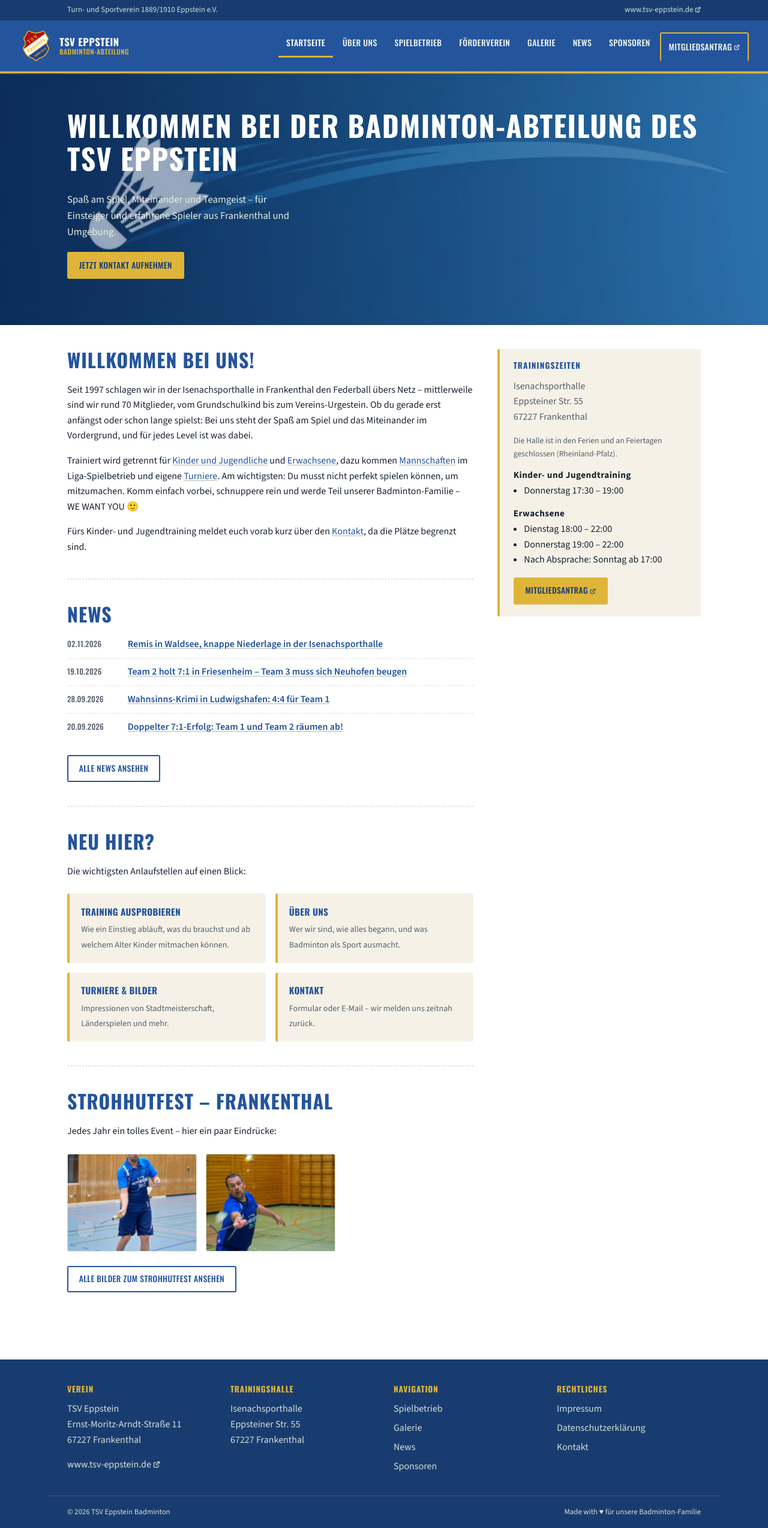
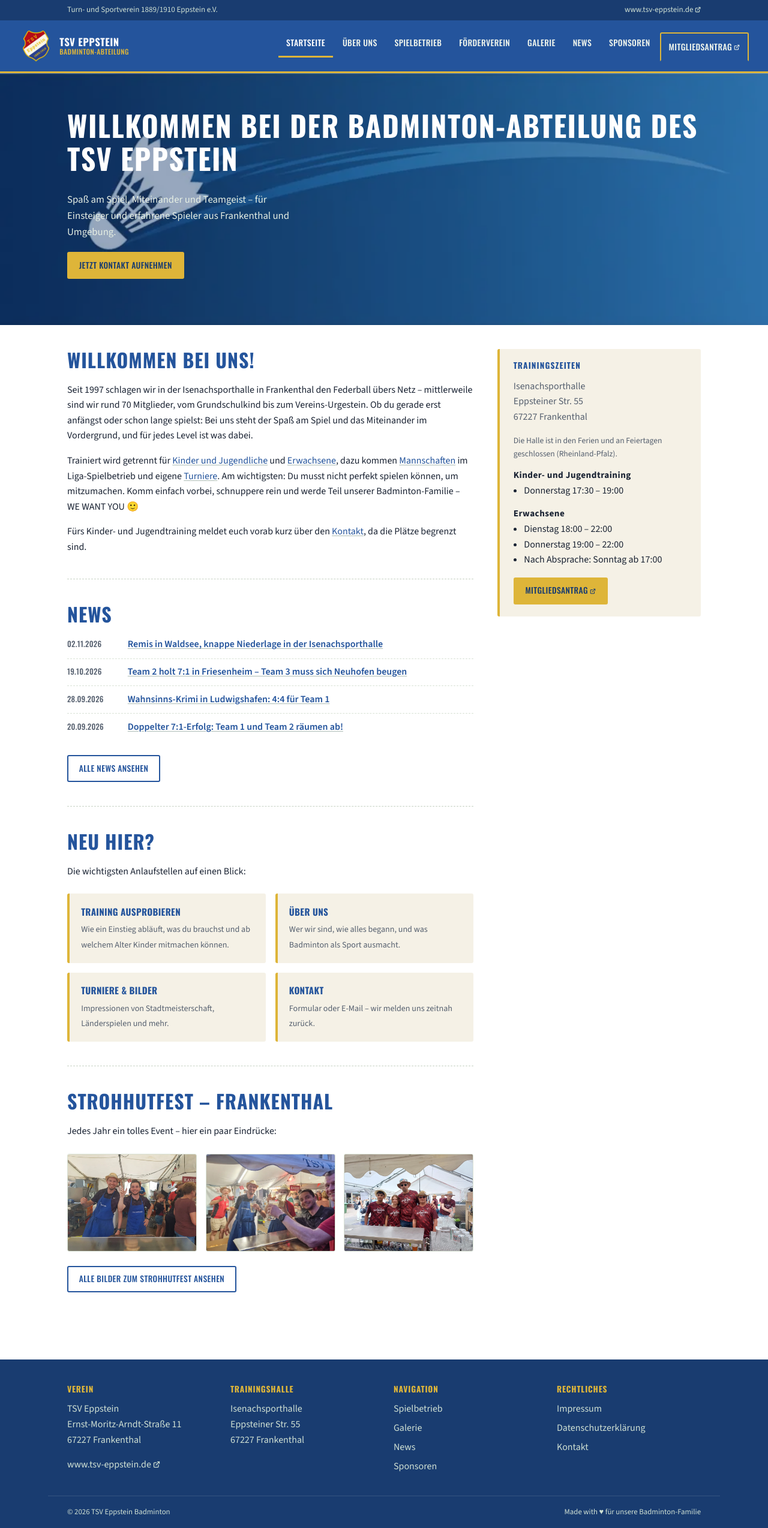
Before and after one commit to Forderverein-Badminton-in-Eppstein-e-V/website, a Jekyll site: the page built from index.html, in a window 1280 px wide. Shown: the whole page at 60% size. Built offline with Jekyll 4.4.1, drawn with Linux system fonts in a browser that asks for light colours.

Commit message:
Startseite: Strohhutfest-Platzhalter durch echte Bilder ersetzen
Drei Bilder aus der Strohhutfest-Galerie (shf-17, -23, -29) statt der
zwei Dummy-Vorschaubilder, die gelöscht wurden.

Co-Authored-By: Claude Opus 5.5 <noreply@anthropic.com>

```diff
--- a/index.html
+++ b/index.html
@@ -88,11 +88,14 @@ hero_cta_text: "Jetzt Kontakt aufnehmen"
       <h2>Strohhutfest &ndash; Frankenthal</h2>
       <p>Jedes Jahr ein tolles Event – hier ein paar Eindrücke:</p>
       <div class="gallery-grid">
-        <a href="/assets/img/site/strohhutfest-vorschau-1.jpg">
-          <img src="/assets/img/site/strohhutfest-vorschau-1-thumb.jpg" alt="Strohhutfest Eindruck 1">
+        <a href="/assets/img/gallery/strohhutfest/shf-17.webp">
+          <img src="/assets/img/gallery/strohhutfest/shf-17.webp" alt="Zwei gut gelaunte Helfer in TSV-Schürzen am Grill unseres Strohhutfest-Stands" loading="lazy">
         </a>
-        <a href="/assets/img/site/strohhutfest-vorschau-2.jpg">
-          <img src="/assets/img/site/strohhutfest-vorschau-2-thumb.jpg" alt="Strohhutfest Eindruck 2">
+        <a href="/assets/img/gallery/strohhutfest/shf-23.webp">
+          <img src="/assets/img/gallery/strohhutfest/shf-23.webp" alt="Anstoßen mit Gästen an der Theke unseres Strohhutfest-Stands" loading="lazy">
+        </a>
+        <a href="/assets/img/gallery/strohhutfest/shf-29.webp">
+          <img src="/assets/img/gallery/strohhutfest/shf-29.webp" alt="Helferteam in Vereinstrikots und Strohhüten hinter der Theke" loading="lazy">
         </a>
       </div>
       <p><a class="btn btn-outline" style="color:var(--court); border-color: var(--court);"
```
Also changed, not shown: assets/img/site/strohhutfest-vorschau-1-thumb.jpg (deleted), assets/img/site/strohhutfest-vorschau-1.jpg (deleted), assets/img/site/strohhutfest-vorschau-2-thumb.jpg (deleted), assets/img/site/strohhutfest-vorschau-2.jpg (deleted).
